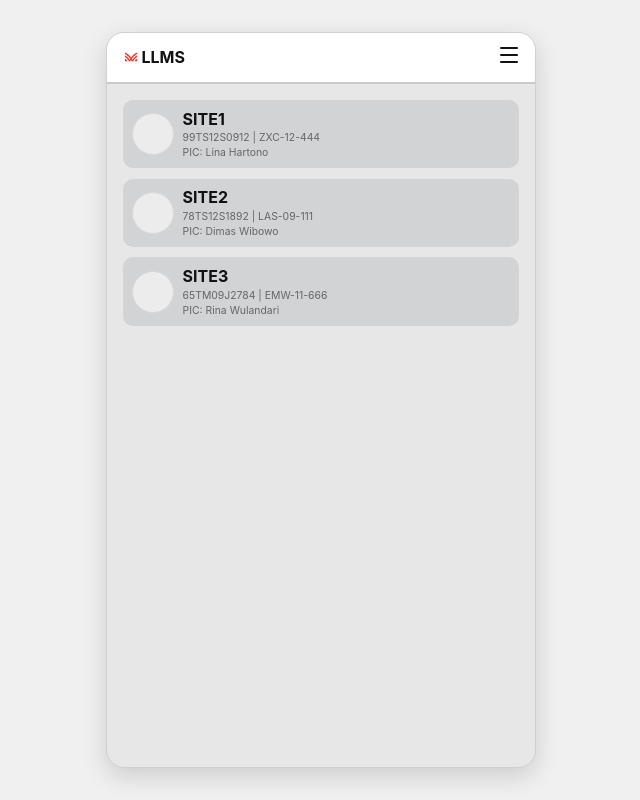
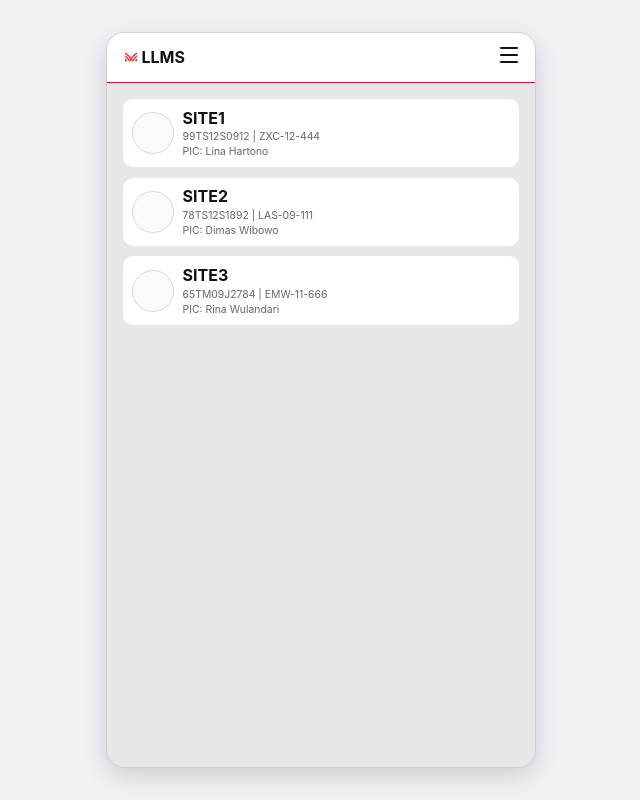
Before and after one commit to Septagung23/landlordmansys, a React (Vite) app: page / in a window 1280 px wide. Shown: the whole page, without its empty margins (319-959 px from the left). Built offline with nearby package versions, Linux system fonts and the light colour scheme; no server answers.

Commit message:
minor css styling

```diff
--- a/src/pages/SiteUpdatePage.tsx
+++ b/src/pages/SiteUpdatePage.tsx
@@ -103,7 +103,7 @@ export default function SiteUpdatePage() {
 
               <form className="form-grid" onSubmit={handleSubmit}>
                 <label htmlFor="Tanggal expired">Tanggal expired</label>
-                <input placeholder="Tanggal expired" defaultValue={site.contractEnd} />
+                <input placeholder="Tanggal expired" defaultValue={site.contractEnd} disabled/>
                 <label htmlFor="Harga existing">Harga existing</label>
                 <input
                   placeholder="Harga existing"
--- a/src/styles.css
+++ b/src/styles.css
@@ -15,7 +15,7 @@
 
 body {
   margin: 0;
-  background: #f0f0f0;
+  background: #f0f2f5;
 }
 
 .app-bg {
@@ -38,7 +38,7 @@ body {
 
 .top-bar {
   background: #fff;
-  border-bottom: 2px solid #cacaca;
+  border-bottom: 1px solid #db102a;
   display: flex;
   justify-content: space-between;
   padding: 0.65rem 0.9rem;
@@ -93,7 +93,7 @@ body {
 .site-card {
   text-decoration: none;
   color: inherit;
-  background: #d1d3d5;
+  background: #fff;
   border-radius: 10px;
   padding: 0.55rem;
   display: grid;
@@ -106,7 +106,7 @@ body {
   width: 42px;
   height: 42px;
   border-radius: 50%;
-  background: #ececec;
+  background: #fafafa;
   border: 1px solid #d9d9d9;
 }
 
@@ -123,8 +123,8 @@ body {
 }
 
 .card {
-  background: #d3d3d3;
-  border-radius: 12px;
+  background: #f9f9f9 !important;
+  border-radius: 6px;
   overflow: hidden;
 }
 
@@ -155,7 +155,7 @@ body {
   padding: 0.45rem 0.6rem;
   border-right: 1px solid #888;
   border-bottom: 1px solid #888;
-  background: #d3d3d3;
+  background: #f9f9f9;
   font-size: 0.77rem;
   min-height: 2.1rem;
 }
```
Also changed, not shown: 1 other file (tests, documents, lock files or other folders).
